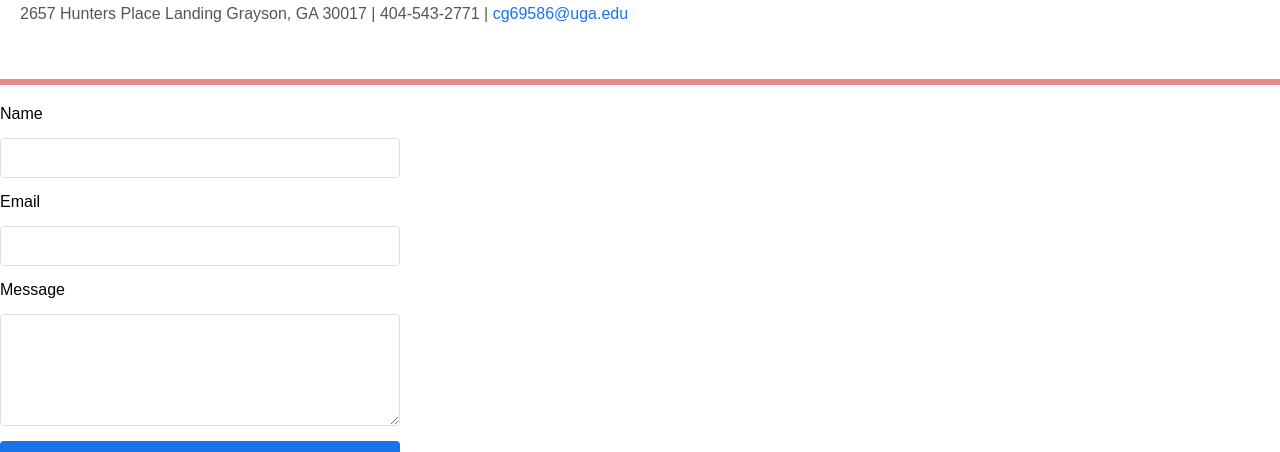
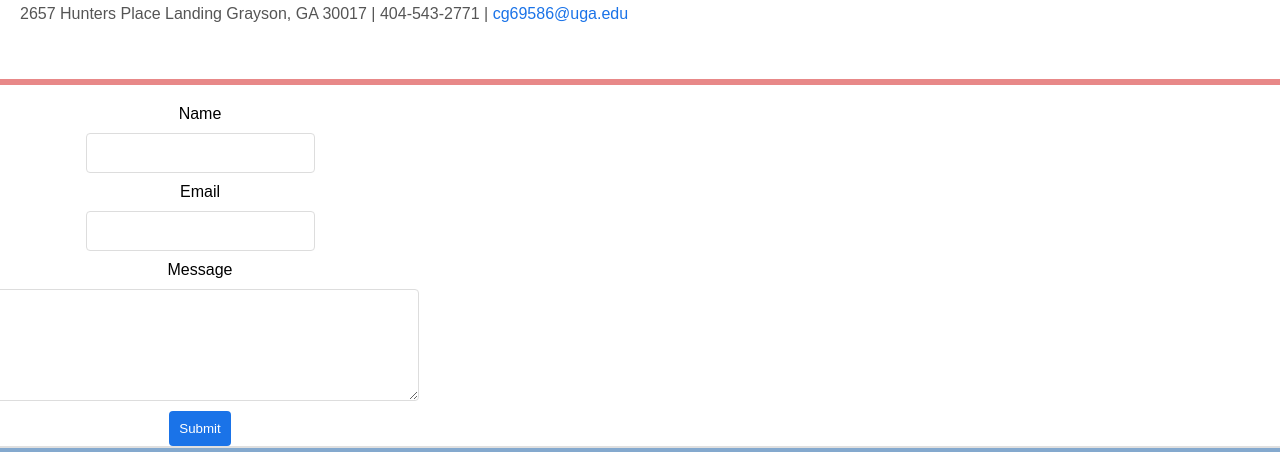
Before and after one commit to Cbghattas11/Cbghattas11.github.io, a plain HTML site: page cv/contact.html in a window 1280 px wide. Shown: the part 123-575 px from the top of the page. Drawn offline with Linux system fonts and the light colour scheme.

Commit message:
Update contact.html

```diff
--- a/cv/contact.html
+++ b/cv/contact.html
@@ -21,7 +21,7 @@
 
     <hr>
 
-    <form action="https://formsubmit.co/cg69586@uga.edu" method="POST">
+    <form action="https://formsubmit.co/cg69586@uga.edu" method="POST" class="one-col">
         <input type="hidden" name="_next" value="https://cbghattas11.github.io/cv/thanks.html">
 
         <label for="name">Name</label>
```
